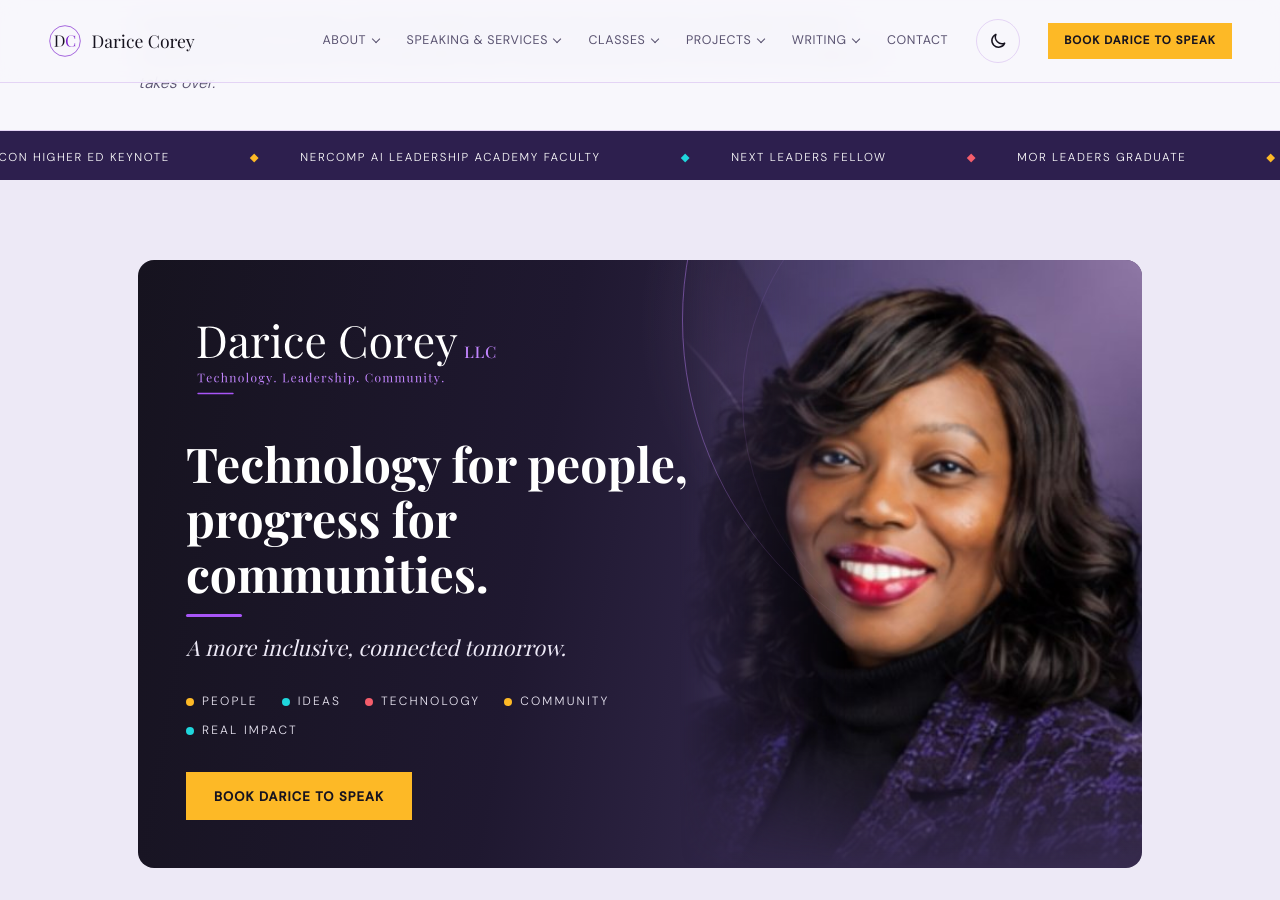
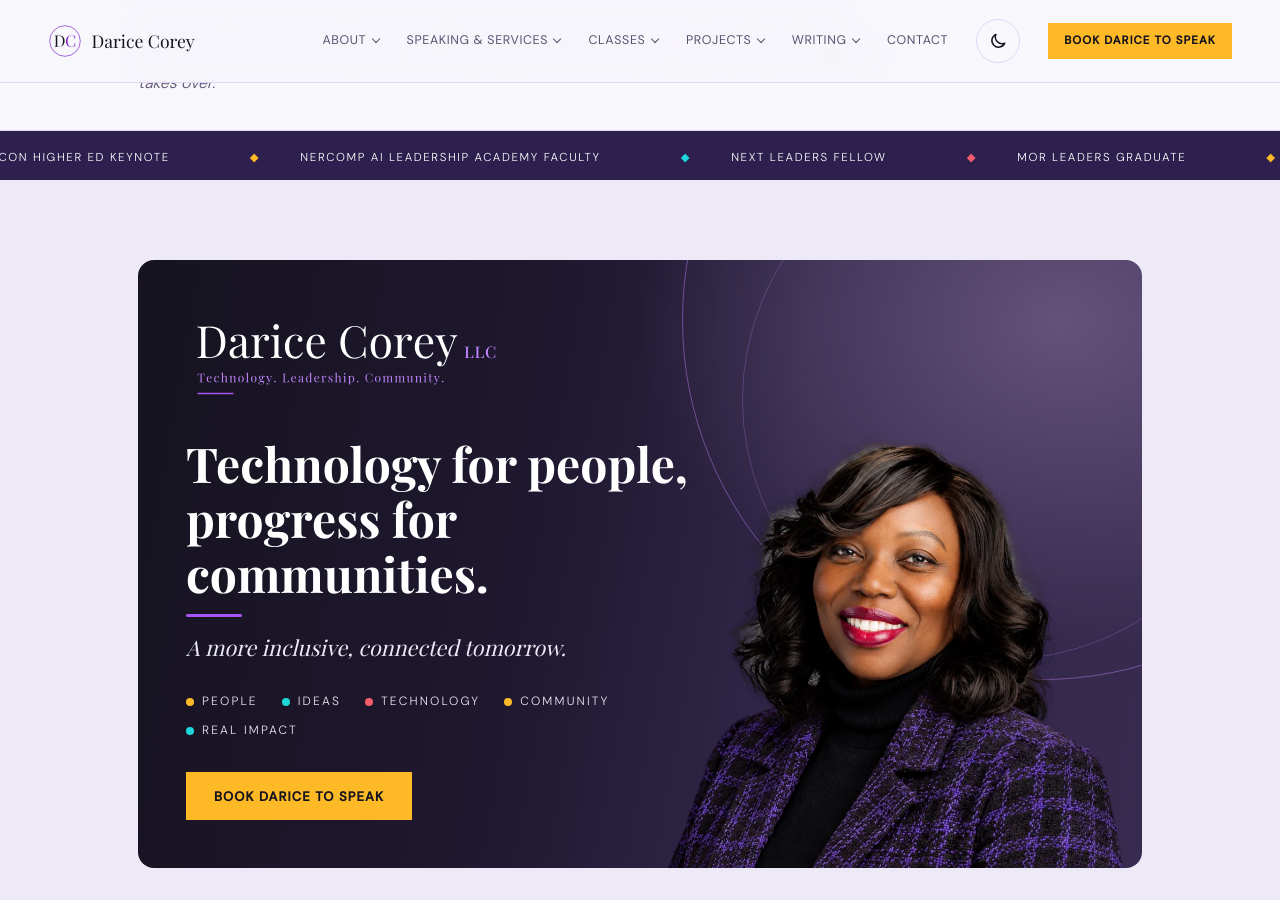
Before and after one commit to dcoreyrasm/dcoreyrasm.github.io, a Jekyll site: the page built from index.html, in a window 1280 px wide and 900 px high, scrolled down 929 px. Built offline with Jekyll 4.4.1, drawn with Linux system fonts in a browser that asks for light colours; some web fonts are replaced.

Commit message:
Homepage banner: high-resolution portrait with background removed, placed over the band like the brand board
Co-Authored-By: Claude Opus 5.5 <noreply@anthropic.com>
Claude-Session: https://claude.ai/code/session_012t3srxd33nPHFDgSqjFKUQ

```diff
--- a/index.html
+++ b/index.html
@@ -106,7 +106,10 @@
             <a href="/contact.html?reason=speaking#contact-form" class="btn-primary">Book Darice to Speak</a>
           </div>
           <div class="llc-banner-photo">
-            <img src="/images/brand/darice-portrait-banner.jpg" srcset="/images/brand/darice-portrait-banner-420.jpg 420w, /images/brand/darice-portrait-banner.jpg 523w" sizes="(max-width:800px) 70vw, 420px" alt="Darice Corey, Principal Consultant, Darice Corey, LLC" width="523" height="665" loading="lazy" />
+            <picture>
+              <source type="image/webp" srcset="/images/brand/darice-portrait-cutout-500.webp 500w, /images/brand/darice-portrait-cutout.webp 900w" sizes="(max-width:800px) 90vw, 46vw" />
+              <img src="/images/brand/darice-portrait-cutout.png" alt="Darice Corey, Principal Consultant, Darice Corey, LLC" width="900" height="835" loading="lazy" />
+            </picture>
           </div>
         </div>
         <div class="llc-cards">
--- a/styles.css
+++ b/styles.css
@@ -988,3 +988,16 @@ main > section:nth-of-type(3n) .section-label:not(.pop-label)::before { backgrou
 .llc-banner-photo { z-index:1; }
 .llc-banner-text { z-index:2; }
 @media (max-width:800px) { .llc-banner::before, .llc-banner::after { display:none; } }
+/* Banner portrait v3: background-removed cutout over the band, like the brand board */
+.llc-banner-photo picture { display:block; width:100%; height:100%; }
+.llc-banner-photo img { width:100%; height:100%; object-fit:contain; object-position:right bottom; -webkit-mask-image:none; mask-image:none; }
+.llc-banner-photo { width:48%; right:0; }
+@media (max-width:800px) {
+  .llc-banner-photo { height:340px; }
+  .llc-banner-photo img { object-position:center bottom; -webkit-mask-image:linear-gradient(180deg,#000 80%,transparent 100%); mask-image:linear-gradient(180deg,#000 80%,transparent 100%); }
+  .llc-banner-text { margin-top:0; padding-top:1.5rem; }
+}
+@media (max-width:800px) {
+  .llc-banner-photo { position:relative; width:100%; height:360px; }
+  .llc-banner-photo img { object-position:center bottom; }
+}
```
Also changed, not shown: images/brand/darice-portrait-banner-420.jpg (deleted), images/brand/darice-portrait-banner.jpg (deleted), images/brand/darice-portrait-cutout-500.webp (added), images/brand/darice-portrait-cutout.png (added), images/brand/darice-portrait-cutout.webp (added).
